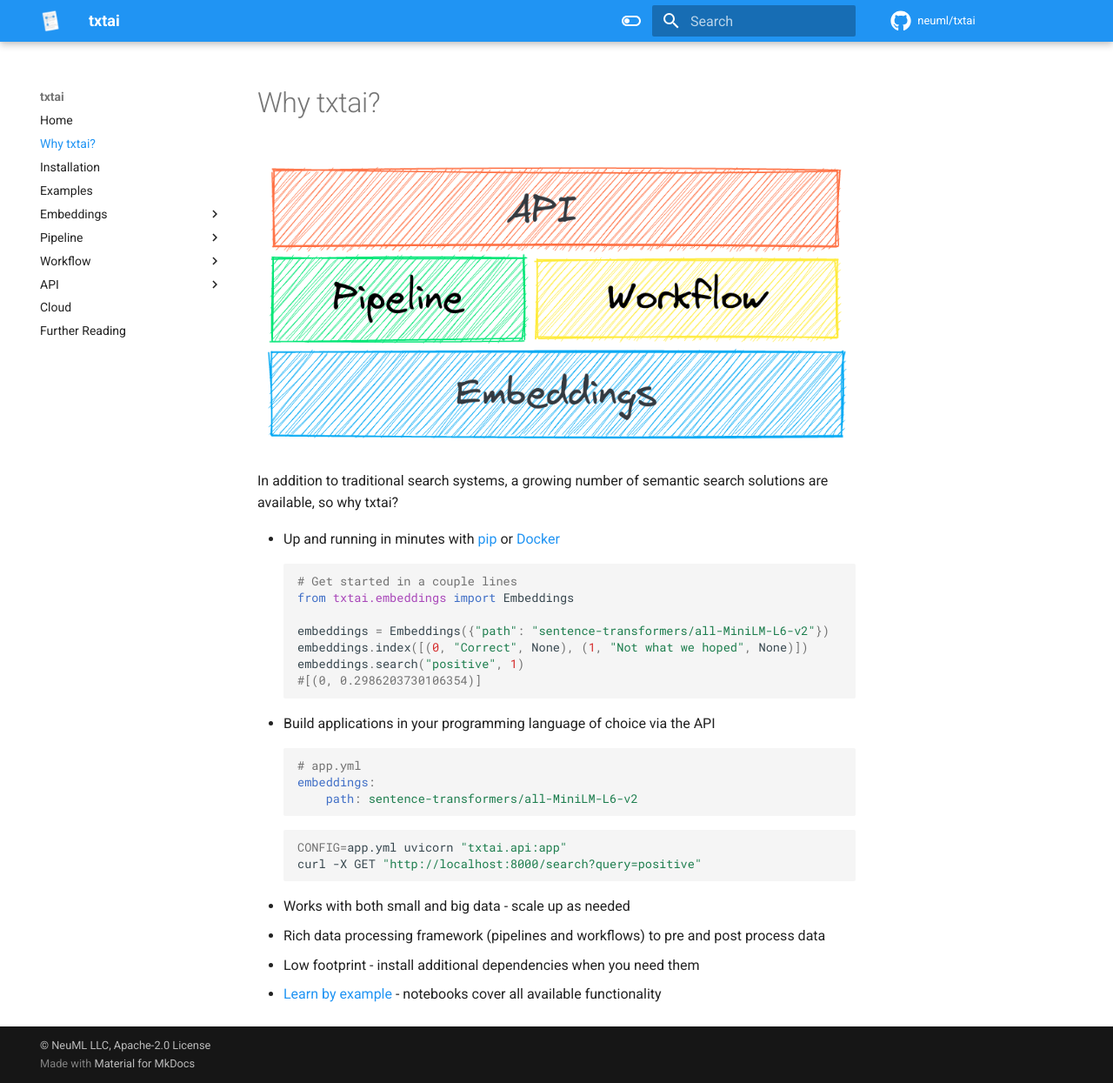
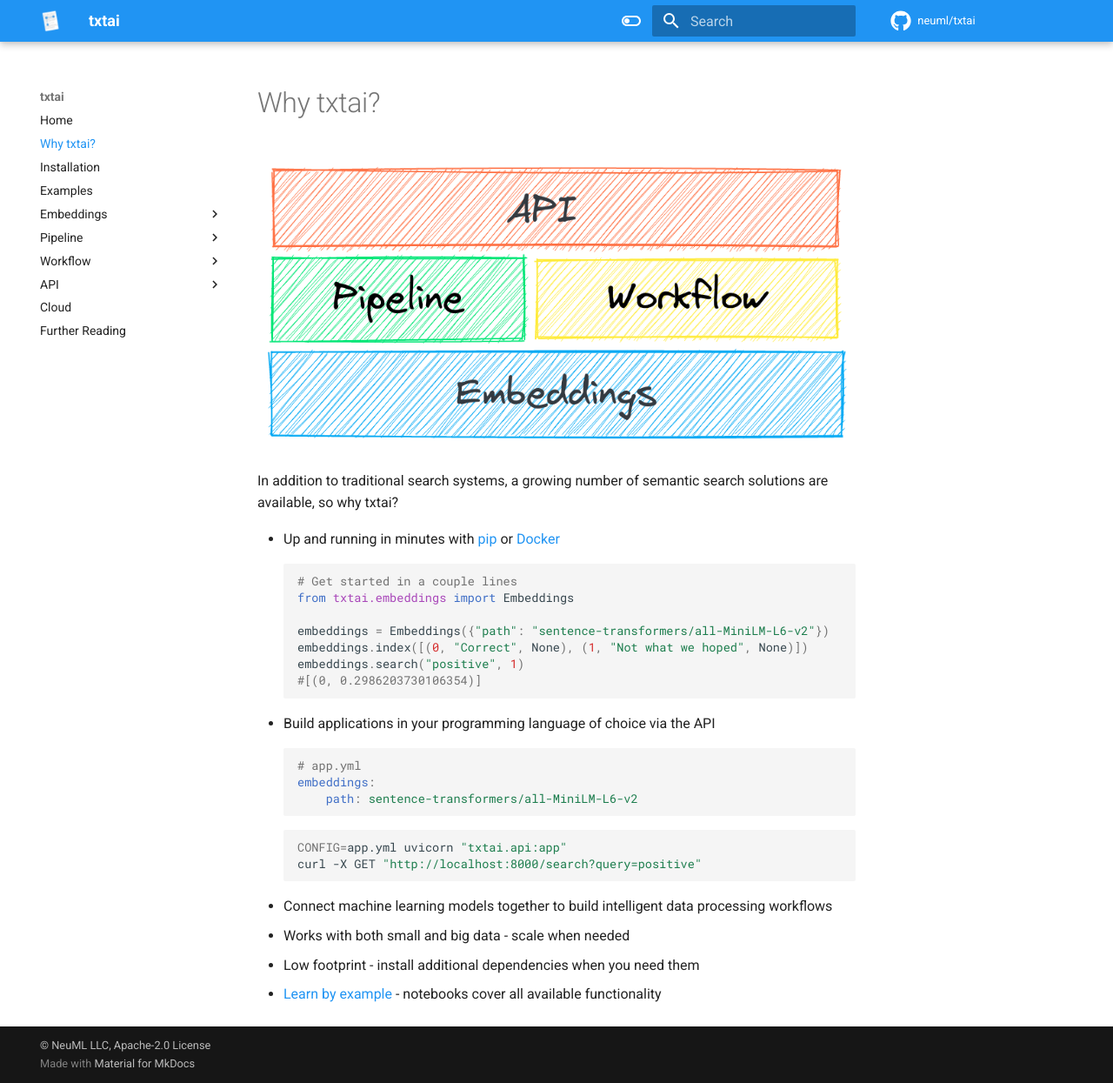
Before and after one commit to neuml/txtai, an MkDocs documentation site: the page built from docs/why.md, in a window 1280 px wide and 1245 px high. Shown: the whole window at 87% size. Built offline with MkDocs 1.6.1 and Material for MkDocs 9.7.7, drawn with Linux system fonts in a browser that asks for light colours; comment, search, counter and statistics services are not loaded.

Commit message:
Update documentation

````diff
--- a/docs/why.md
+++ b/docs/why.md
@@ -25,7 +25,7 @@
 CONFIG=app.yml uvicorn "txtai.api:app"
 curl -X GET "http://localhost:8000/search?query=positive"
 ```
-- Works with both small and big data - scale up as needed
-- Rich data processing framework (pipelines and workflows) to pre and post process data
+- Connect machine learning models together to build intelligent data processing workflows
+- Works with both small and big data - scale when needed
 - Low footprint - install additional dependencies when you need them
 - [Learn by example](../examples) - notebooks cover all available functionality
````
Also changed, not shown: README.md (+2 -2 lines).
